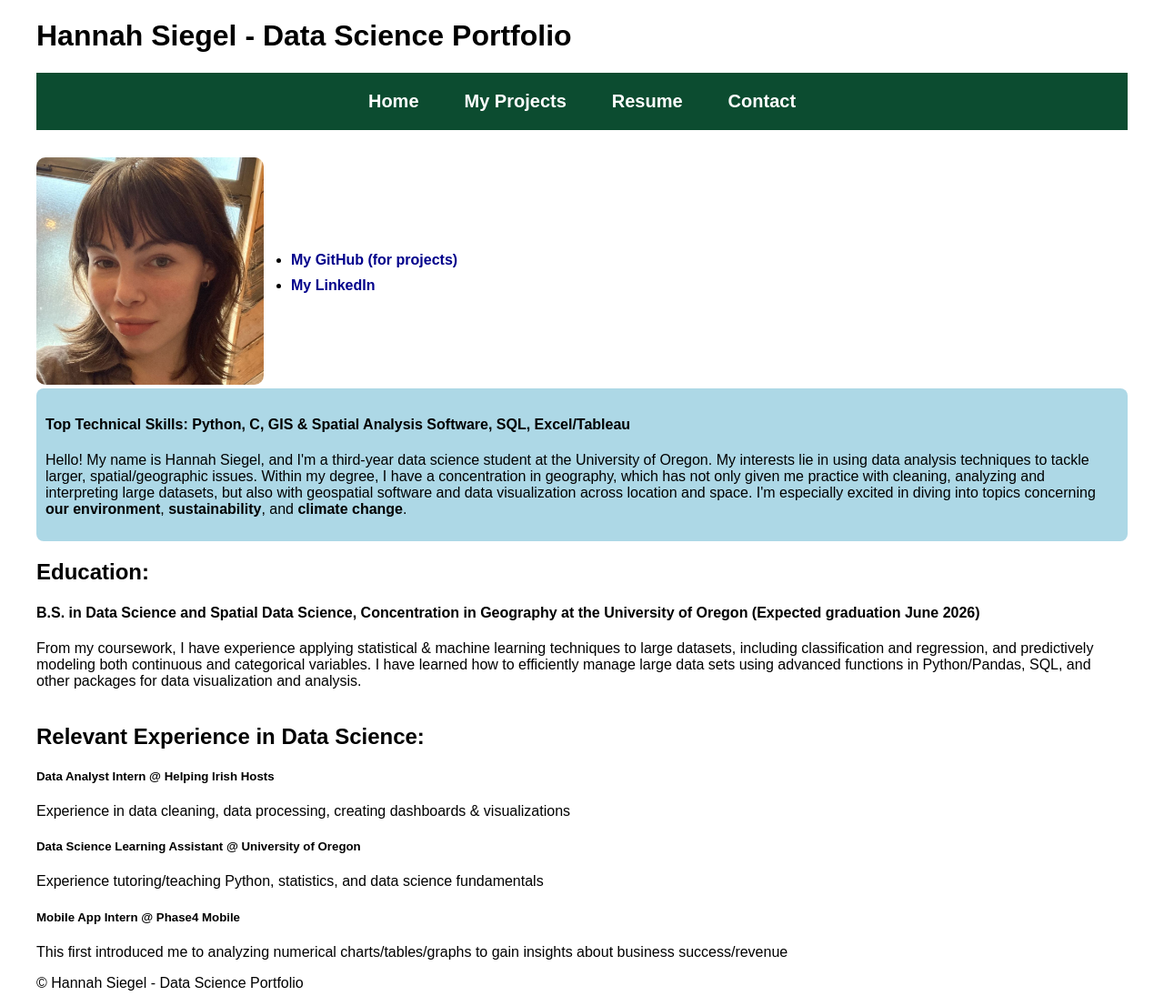
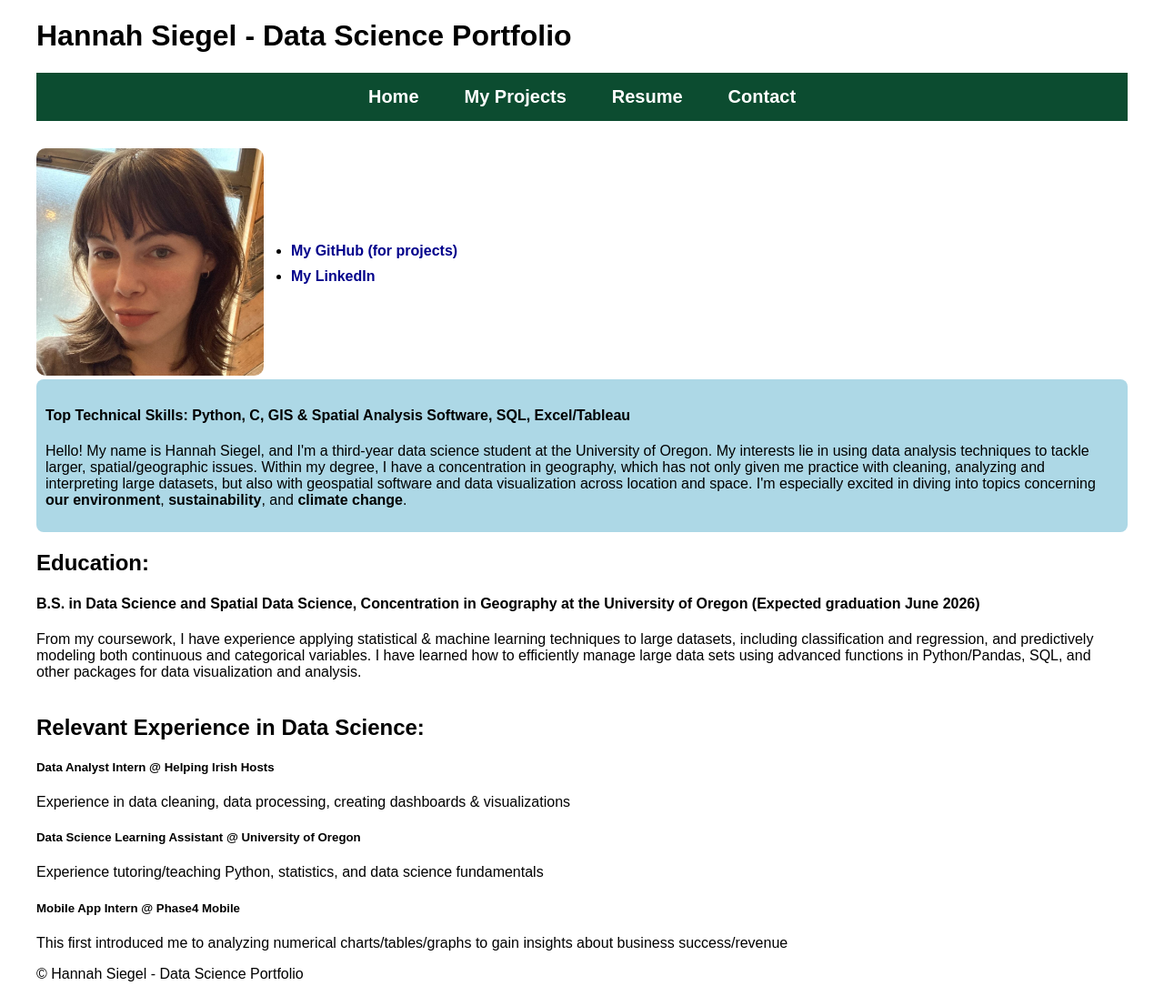
Before and after one commit to siegelhannah/portfolio, a Jekyll site: the page built from index.md, in a window 1280 px wide and 1106 px high. Shown: the whole window at 91% size. Built offline with Jekyll 4.4.1, drawn with Linux system fonts in a browser that asks for light colours.

Commit message:
Update style.css

```diff
--- a/assets/style.css
+++ b/assets/style.css
@@ -9,7 +9,7 @@ body {
 nav {
   background-color: #0c4c30; /* Dark green background for navbar */
   color: white;
-  padding: 20px 0; /* Padding around the links */
+  padding: 15px 0; /* Padding around the links */
   position: sticky;
   top: 0; /* Makes the navbar stick to the top */
   width: 100%;
```
